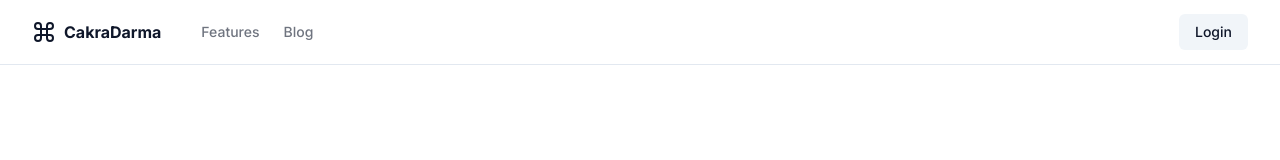
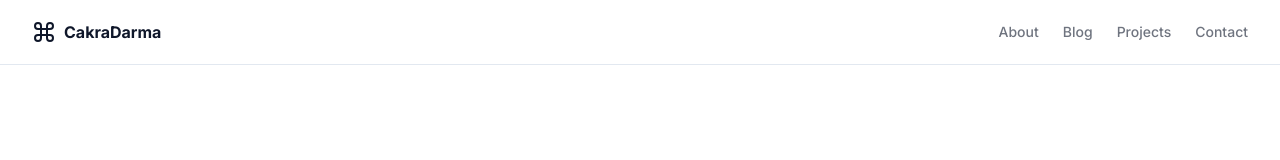
Before and after one commit to CakraDarma/personal-web, a Next.js app: page / in a window 1280 px wide. Shown: the top 160 px of the page. Built offline with nearby package versions, Linux system fonts and the light colour scheme; no server answers.

Commit message:
add navbar

```diff
--- a/app/(home)/layout.tsx
+++ b/app/(home)/layout.tsx
@@ -1,8 +1,8 @@
 import Link from "next/link"
 
 import { navConfig } from "@/config/nav"
-import { cn } from "@/lib/utils"
-import { buttonVariants } from "@/components/ui/button"
+import { siteConfig } from "@/config/site"
+import { Icons } from "@/components/icons"
 import { MainNav } from "@/components/main-nav"
 import { SiteFooter } from "@/components/site-footer"
 
@@ -17,16 +17,13 @@ export default async function MarketingLayout({
     <div className="flex min-h-screen flex-col">
       <header className="sticky top-0 z-40 border-b bg-background">
         <div className="container flex h-16 items-center justify-between py-4">
+          <Link href="/" className="hidden items-center space-x-2 md:flex">
+            <Icons.logo />
+            <span className="hidden font-bold sm:inline-block">
+              {siteConfig.name}
+            </span>
+          </Link>
           <MainNav items={navConfig.mainNav} />
-          <Link
-            href="/login"
-            className={cn(
-              buttonVariants({ variant: "secondary", size: "sm" }),
-              "px-4"
-            )}
-          >
-            Login
-          </Link>
         </div>
       </header>
       <main className="flex-1">{children}</main>
--- a/components/main-nav.tsx
+++ b/components/main-nav.tsx
@@ -5,7 +5,6 @@ import Link from "next/link"
 import { useSelectedLayoutSegment } from "next/navigation"
 
 import { MainNavItem } from "types"
-import { siteConfig } from "@/config/site"
 import { cn } from "@/lib/utils"
 import { Icons } from "@/components/icons"
 import { MobileNav } from "@/components/mobile-nav"
@@ -21,12 +20,6 @@ export function MainNav({ items, children }: MainNavProps) {
 
   return (
     <div className="flex gap-6 md:gap-10">
-      <Link href="/" className="hidden items-center space-x-2 md:flex">
-        <Icons.logo />
-        <span className="hidden font-bold sm:inline-block">
-          {siteConfig.name}
-        </span>
-      </Link>
       {items?.length ? (
         <nav className="hidden gap-6 md:flex">
           {items?.map((item, index) => (
--- a/config/nav.ts
+++ b/config/nav.ts
@@ -3,12 +3,20 @@ import { NavConfig } from "types"
 export const navConfig: NavConfig = {
   mainNav: [
     {
-      title: "Features",
-      href: "/#features",
+      title: "About",
+      href: "/#about",
     },
     {
       title: "Blog",
-      href: "/blog",
+      href: "/#blog",
+    },
+    {
+      title: "Projects",
+      href: "/#projects",
+    },
+    {
+      title: "Contact",
+      href: "/#blog",
     },
   ],
 }
```
